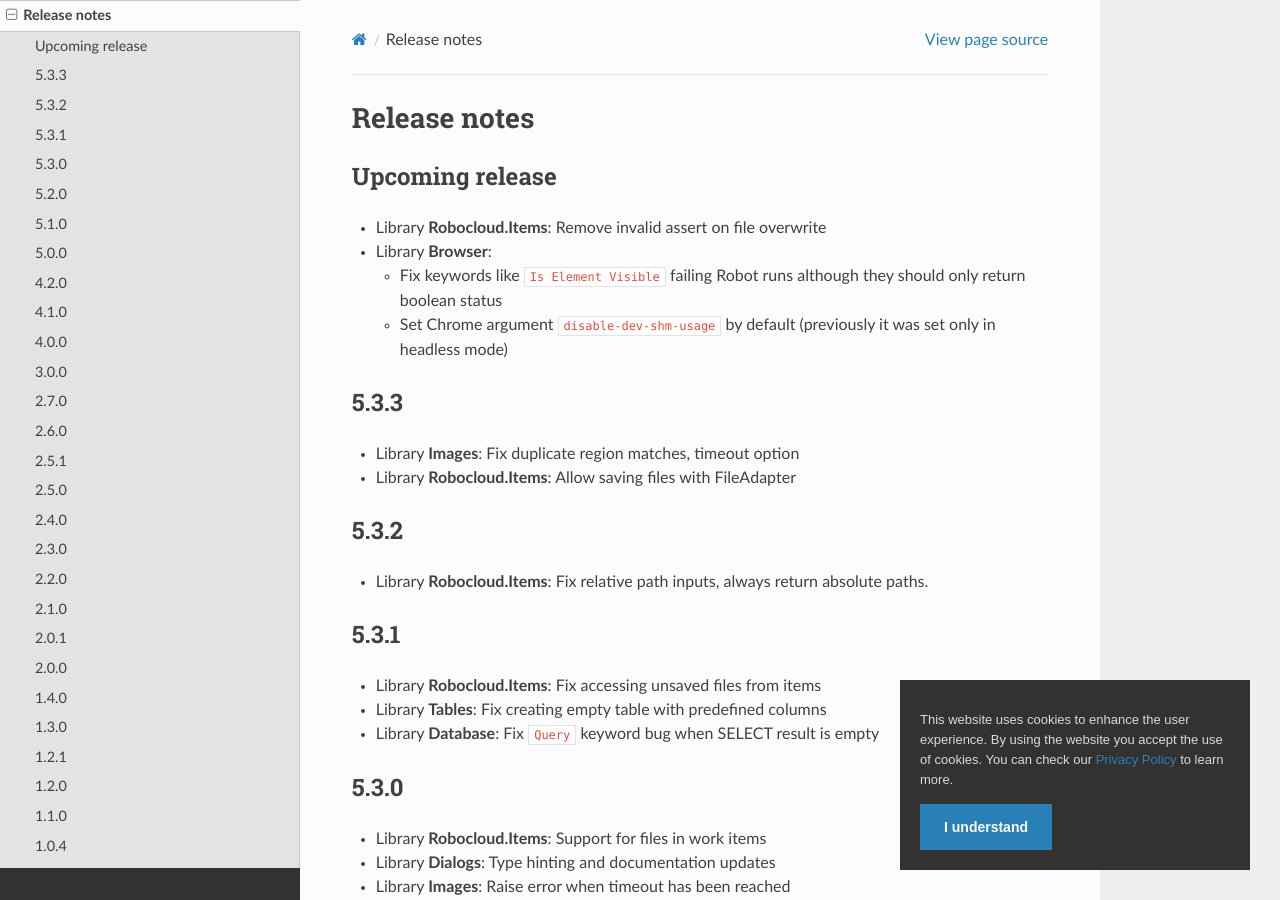
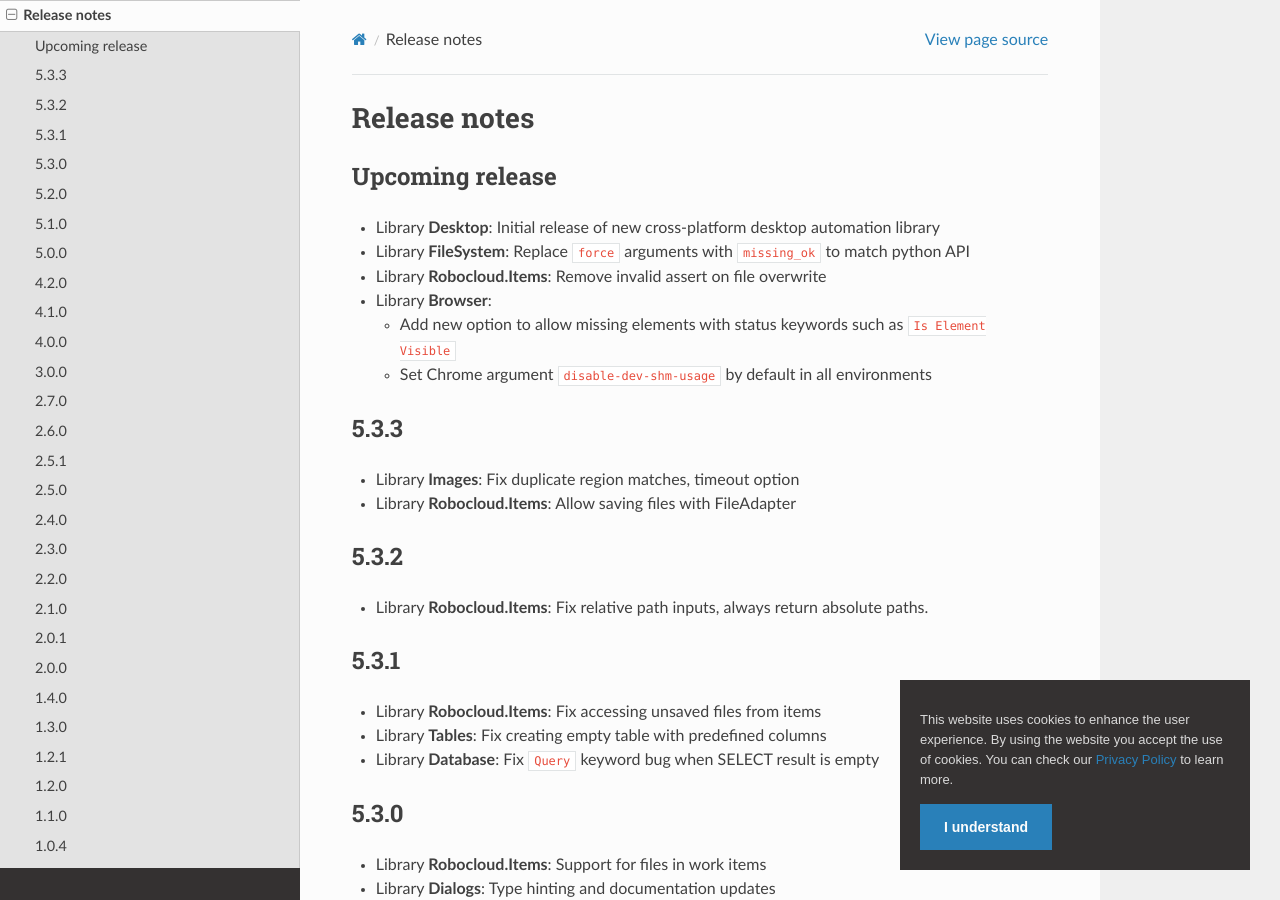
Before and after one commit to coderprovider/Framework-RPA, a Sphinx documentation site: the page built from docs/source/releasenotes.rst, in a window 1280 px wide and 900 px high. Built offline with Sphinx 7.4.7 and the Read the Docs theme 2.0.0, drawn with Linux system fonts in a browser that asks for light colours; pages that are not in the unit, such as notebooks, are missing from menus; some of the changed text lies outside the part shown.

Commit message:
docs: update releasenotes

```diff
--- a/docs/source/releasenotes.rst
+++ b/docs/source/releasenotes.rst
@@ -3,13 +3,13 @@
 
 Upcoming release
 ----------------
+- Library **Desktop**: Initial release of new cross-platform desktop automation library
+- Library **FileSystem**: Replace ``force`` arguments with ``missing_ok`` to match python API
 - Library **Robocloud.Items**: Remove invalid assert on file overwrite
 - Library **Browser**:
 
-  - Fix keywords like ``Is Element Visible`` failing Robot runs although
-    they should only return boolean status
-  - Set Chrome argument ``disable-dev-shm-usage`` by default (previously it
-    was set only in headless mode)
+  - Add new option to allow missing elements with status keywords such as ``Is Element Visible``
+  - Set Chrome argument ``disable-dev-shm-usage`` by default in all environments
 
 
 5.3.3
```
Also changed, not shown: other parts of docs/source/releasenotes.rst (+0 -1 lines).
